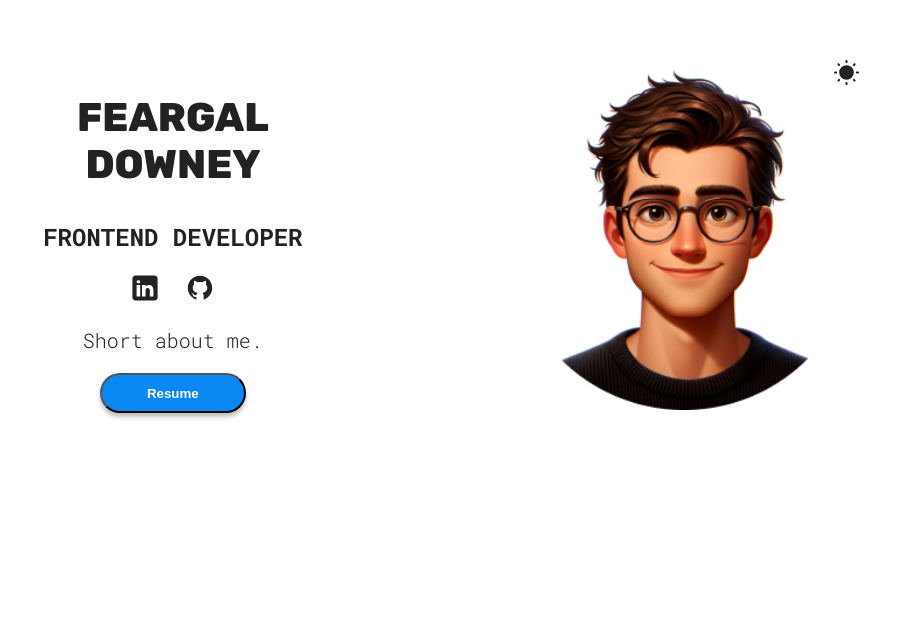
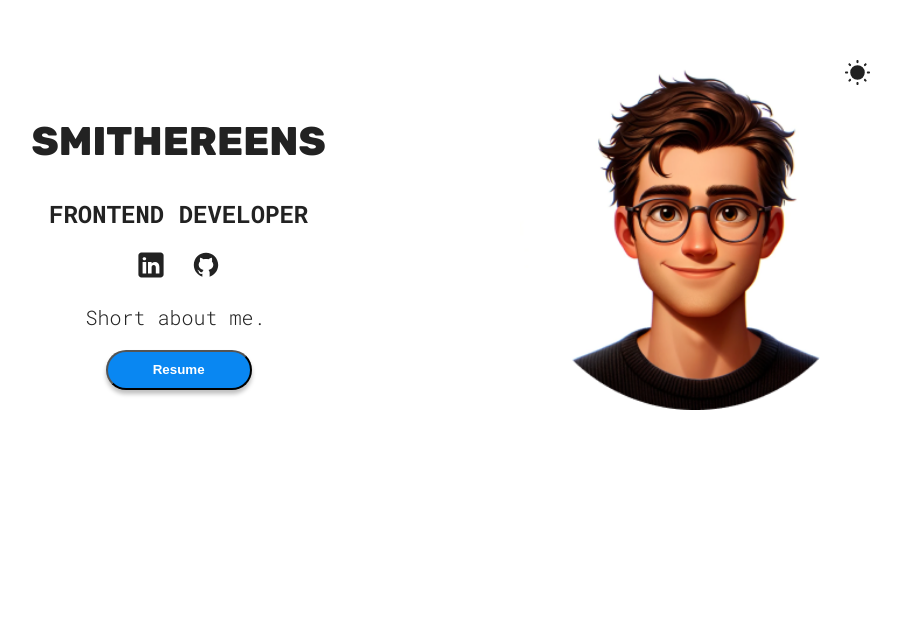
Before and after one commit to feargaldowney/smithereens, a React (Vite) app: page / in a window 1280 px wide. Shown: the part 163-800 px from the top of the page, without its empty margins (189-1090 px from the left). Built offline with nearby package versions, Linux system fonts and the light colour scheme.

Commit message:
initial commit

```diff
--- a/src/sections/Hero/Hero.jsx
+++ b/src/sections/Hero/Hero.jsx
@@ -33,9 +33,7 @@ function Hero() {
         </div>
         <div className="{styles.info}">
             <h1>
-                Feargal
-                <br />
-                Downey
+                Smithereens
             </h1>
             <h2>Frontend Developer</h2>
             <span>
```
